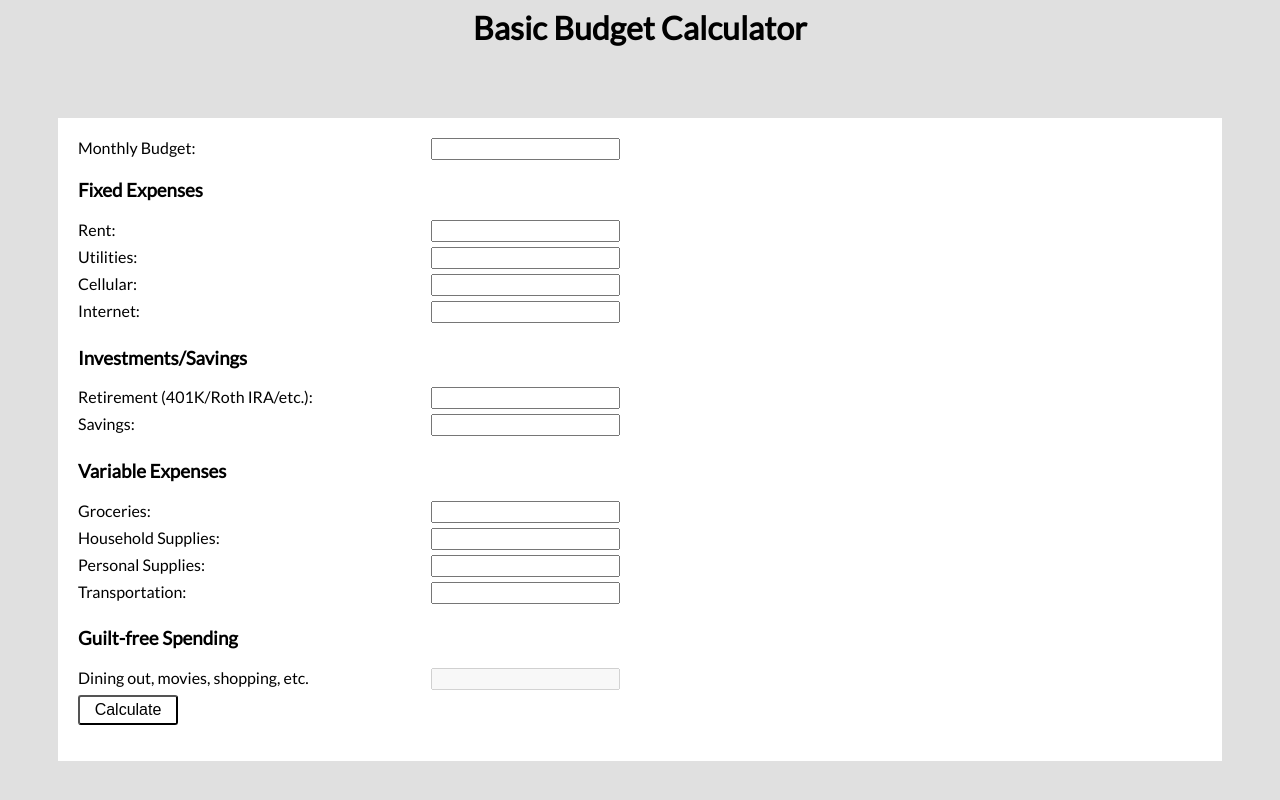
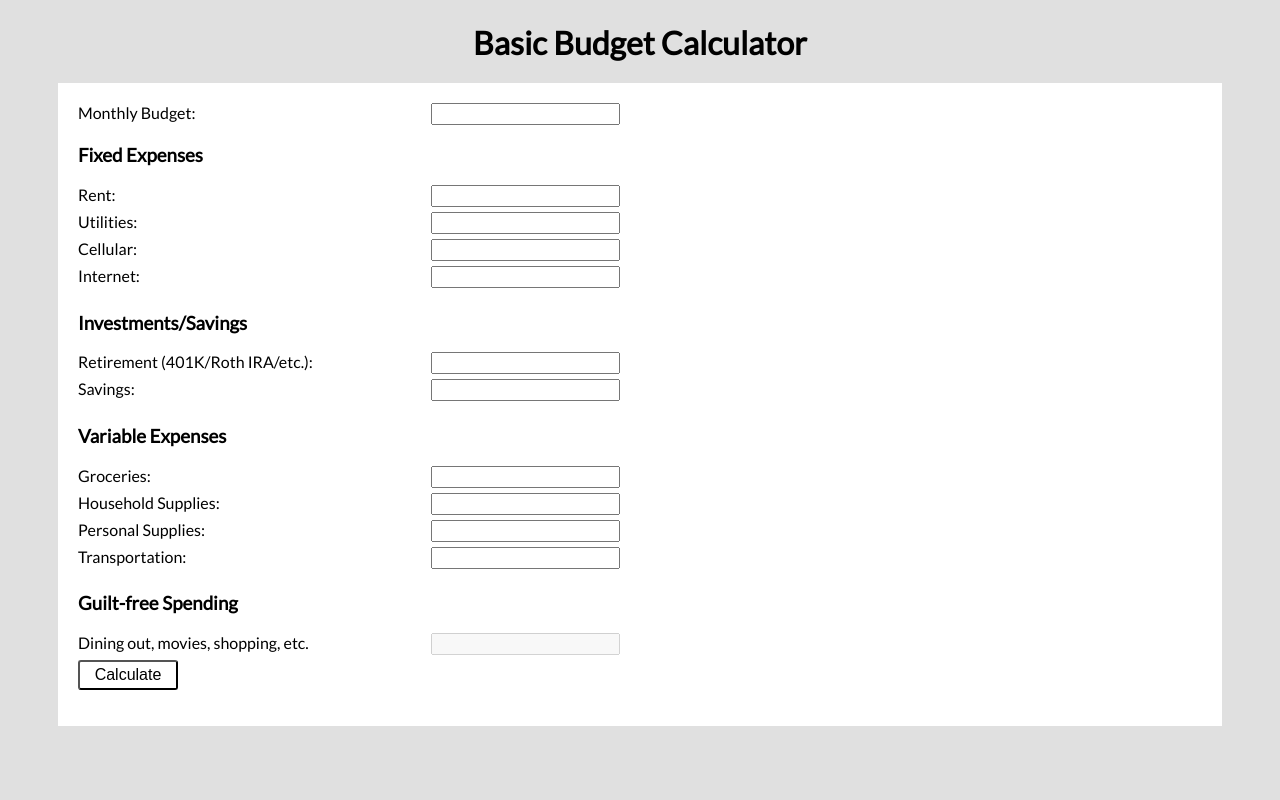
Before and after one commit to jlincodes/budget-breakdown-calculator, a website built with webpack: page dist/index.html in a window 1280 px wide. Built offline with nearby package versions, Linux system fonts and the light colour scheme.

Commit message:
Adds more styling

```diff
--- a/application.css
+++ b/application.css
@@ -4,13 +4,14 @@ body {
 }
 
 h1 {
+  padding: 15px 0 0 0;
   text-align: center;
 }
 .main {
   display: flex;
   flex-direction: row-reverse;
   justify-content: space-around;
-  padding: 50px
+  padding: 0 50px 0 50px;
 }
 
 .form-container {
```
